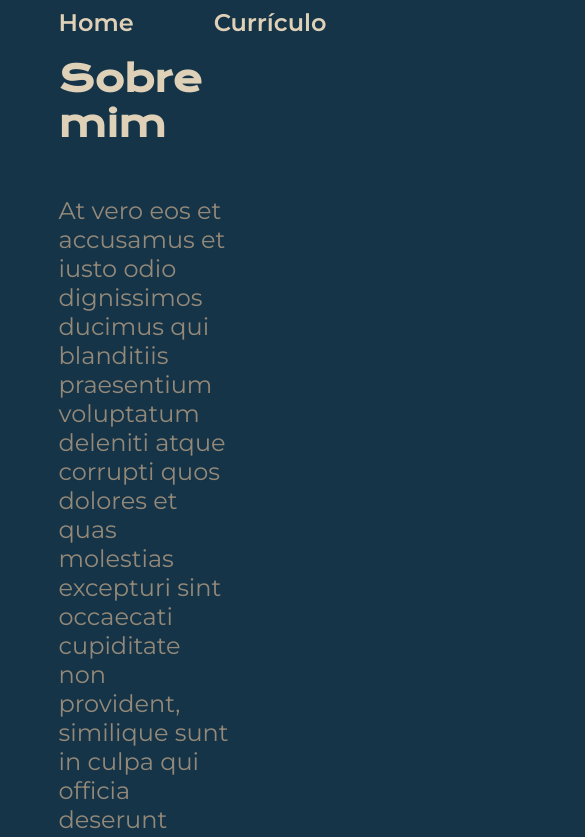
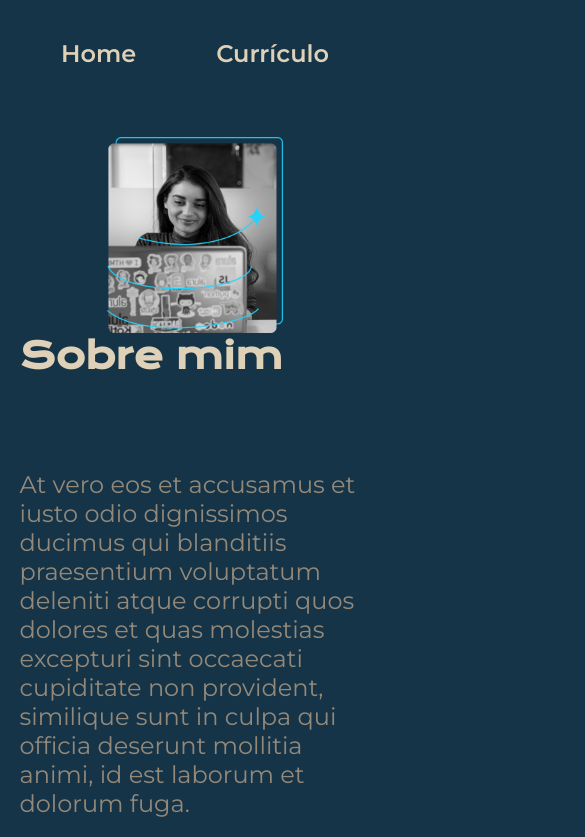
Before and after one commit to MichaelKnopacki/HTML-e-CSS-Classes-posicionamento-e-Flexbox, a plain HTML site: page sobremim.html in a window 390 px wide. Shown: the top 837 px of the page, 585 px wide, since content can reach past the window. Drawn offline with nearby package versions, Linux system fonts and the light colour scheme.

Commit message:
Projeto Final

```diff
--- a/estilos.css/estilo.css
+++ b/estilos.css/estilo.css
@@ -22,7 +22,6 @@ body{
     background-color: var(--cor-principal);
     font-family: var(--fonte-principal);
 }
-
 
 h1 {
     color: var(--cor-secundaria);
@@ -71,10 +70,10 @@ p{
 }
 
 .apresentacao__conteudo{
-    width: 615px;
+    width: 50%;
     display: flex;
     flex-direction: column;
-    gap: 40px;
+    gap: 82px;
 }
 
 .apresentacao__botao {
@@ -115,8 +114,7 @@ p{
 }
 
 .imagem{
-    margin-left: 10px;
-    height: 700px;
+    width: 50%;
 }
 
 .rodape{
@@ -127,3 +125,24 @@ p{
     font-size: 1.5rem;
     font-weight: 400;
 }
+
+@media (max-width:1200px){
+
+    .cabecalho{
+        padding: 10% ;
+    }
+
+    .cabecalho__menu{
+        justify-content: center;
+    }
+
+    .apresentacao{
+        flex-direction: column-reverse;
+        padding: 5%;
+        margin-top: 10px;
+    }
+
+    .apresentacao__conteudo{
+        width: auto;
+    }
+}
--- a/sobremim.html
+++ b/sobremim.html
@@ -19,7 +19,7 @@
             <p>At vero eos et accusamus et iusto odio dignissimos ducimus qui blanditiis praesentium voluptatum deleniti atque corrupti quos dolores et quas molestias excepturi sint occaecati cupiditate non provident, similique sunt in culpa qui officia deserunt mollitia animi, id est laborum et dolorum fuga.</p>
             <p>Et harum quidem rerum facilis est et expedita distinctio. Nam libero tempore, cum soluta nobis est eligendi optio cumque nihil impedit quo minus id quod maxime placeat facere possimus, omnis voluptas assumenda est, omnis dolor repellendus. Temporibus autem quibusdam et aut officiis debitis aut rerum necessitatibus saepe eveniet ut et voluptates repudiandae sint et molestiae non recusandae. Itaque earum rerum hic tenetur a sapiente delectus, ut aut reiciendis voluptatibus maiores alias consequatur aut perferendis doloribus asperiores ipsum delis forum birol parela maxime infena. Excepteur sint occaecat cupidatat non.</p>
         </section>
-        <img src="biblioteca/Imagem.png" alt="Sobre mim">
+        <img  class="imagem" src="biblioteca/Imagem.png" alt="Sobre mim">
     </main>
     <footer class="rodape">
         <p>Desenvolvido por Michael Knopacki</p>
```
Also changed, not shown: 5 other files.
